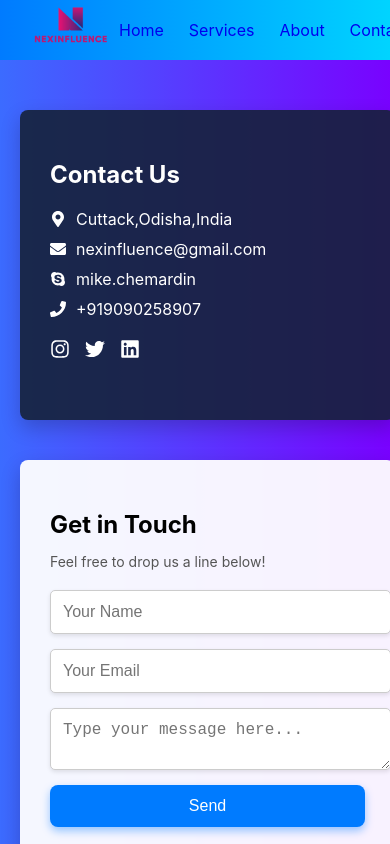
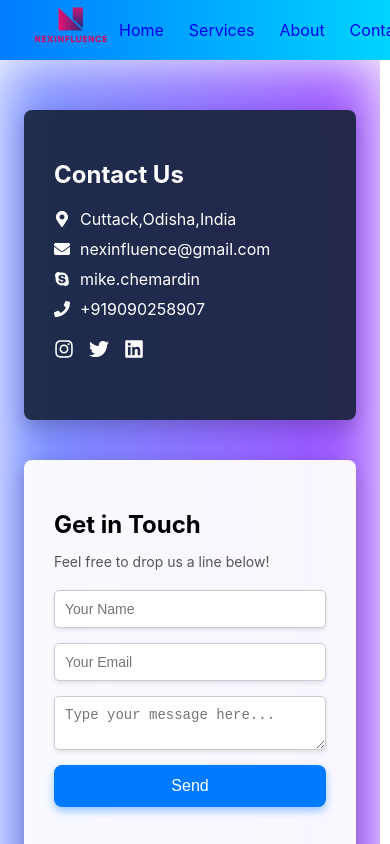
Before and after one commit to Debiprasad2002/Nexinfluence, a React (Create React App) app: page /contact in a window 390 px wide. Shown: the top 844 px of the page. Built offline with nearby package versions, Linux system fonts and the light colour scheme.

Commit message:
update the contact.js file for responsive

```diff
--- a/src/assets/css/Contact.css
+++ b/src/assets/css/Contact.css
@@ -1,13 +1,13 @@
 
 
-html, body {
+/* html, body {
     height: 100%;
     margin: 0;
     overflow: hidden;
     background: linear-gradient(270deg, #7a00ff, #00d2ff, #ff0099, #ffd200);
     background-size: 600% 600%;
     animation: gradientAnimation 12s ease infinite;
-}
+} */
 
 /* Container Styling */
 .contact-container {
@@ -160,8 +160,30 @@ html, body {
 @media (max-width: 768px) {
     .contact-container {
         flex-direction: column;
+        margin-right: 10px;
     }
     .contact-info, .contact-form-container {
-        max-width: 90%;
+        max-width: 80%;
+    }
+
+
+}
+
+
+@media (max-width: 768px) {
+    .contact-form input,
+    .contact-form textarea {
+        width: 100%;
+        padding: 10px;
+        font-size: 14px;
+        box-sizing: border-box; /* Ensures padding is included in width */
+        margin: 0; /* Removes any extra margin */
+    }
+
+    .contact-form button {
+        width: 100%;
+        padding: 12px;
+        font-size: 16px;
+        box-sizing: border-box;
     }
 }
```
